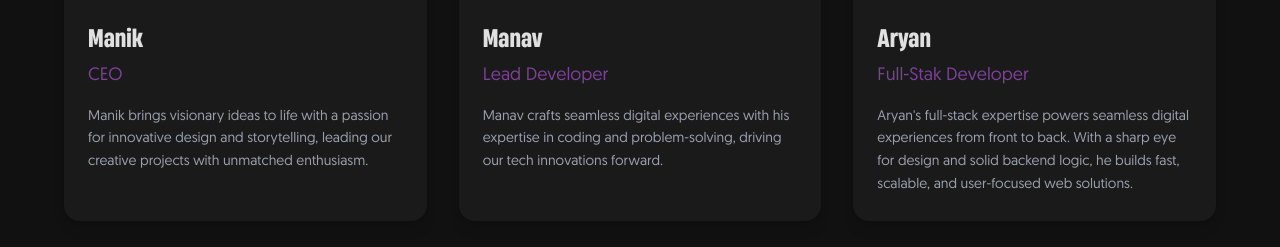
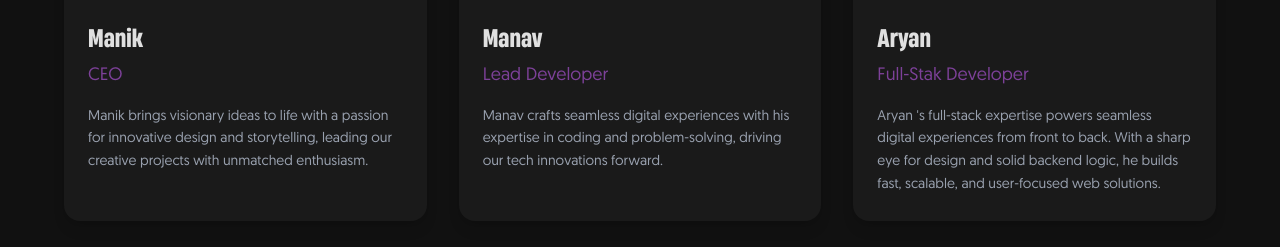
Before and after one commit to manub4458/Craftsync, a Next.js app: page /about-us in a window 1280 px wide. Shown: the part 2989-3236 px from the top of the page. Built offline with nearby package versions, Linux system fonts and the light colour scheme; no server answers.

Commit message:
Update team.js

```diff
--- a/app/about-us/team.js
+++ b/app/about-us/team.js
@@ -128,7 +128,7 @@ We’re more than just experts—we’re collaborators, problem-solvers, and cre
               <h3 className="text-2xl font-semibold text-[#E0E0E0] font-heading mb-2">Aryan</h3>
               <p className="text-lg text-[#7D4199] mb-4">Full-Stak Developer</p>
               <p className="text-sm text-gray-400 leading-relaxed">
-               Aryan's full-stack expertise powers seamless digital experiences from front to back. With a sharp eye for design and solid backend logic, he builds fast, scalable, and user-focused web solutions.
+               Aryan &apos;s full-stack expertise powers seamless digital experiences from front to back. With a sharp eye for design and solid backend logic, he builds fast, scalable, and user-focused web solutions.
               </p>
             </div>
             <div className="absolute inset-0 bg-gradient-to-t from-[#7D4199]/50 to-transparent opacity-0 group-hover:opacity-100 transition-opacity duration-300"></div>
```
